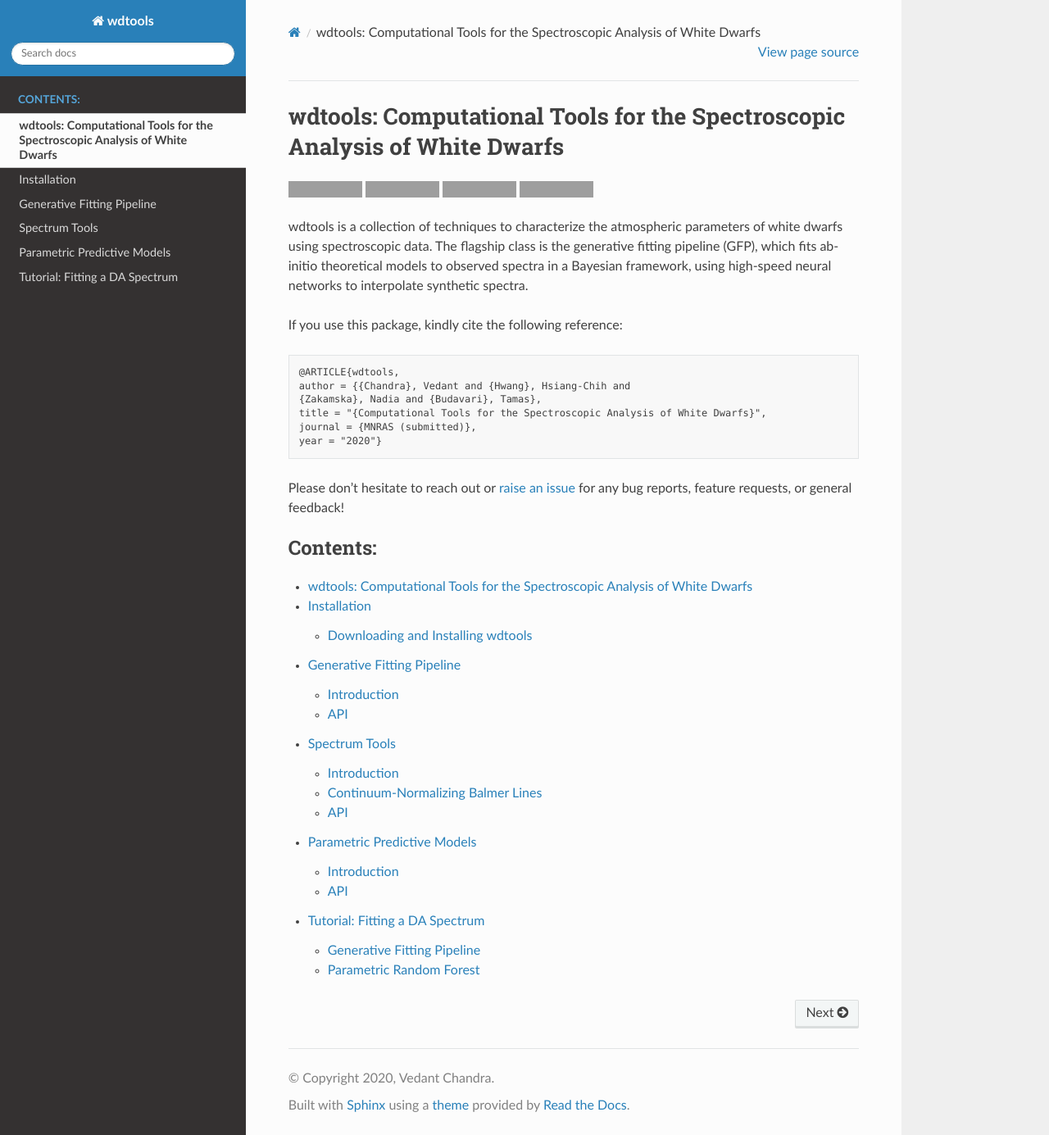
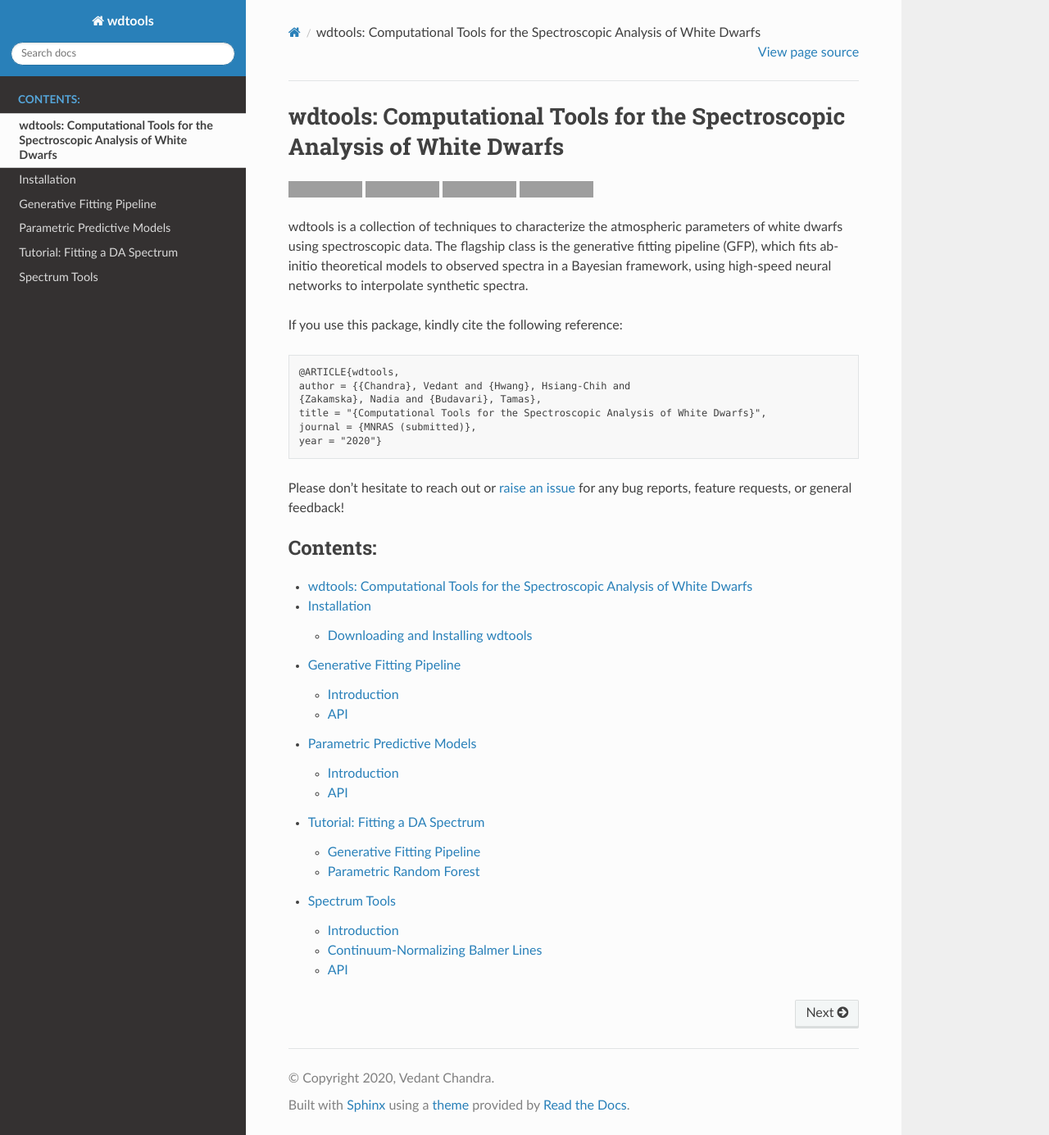
Before and after one commit to vedantchandra/wdtools, a Sphinx documentation site: the page built from docs/index.rst, in a window 1280 px wide and 1385 px high. Shown: the whole window at 82% size. Built offline with Sphinx 7.4.7 and the Read the Docs theme 2.0.0, drawn with Linux system fonts in a browser that asks for light colours; grey boxes are pictures that could not be loaded.

```diff
--- a/docs/index.rst
+++ b/docs/index.rst
@@ -39,8 +39,8 @@ Please don't hesitate to reach out or `raise an issue <https://github.com/vedant
 
    gfp
 
-   spectrum
-
    parametric
 
    examples/1_fitting_wd_spectra
+
+   spectrum
```
